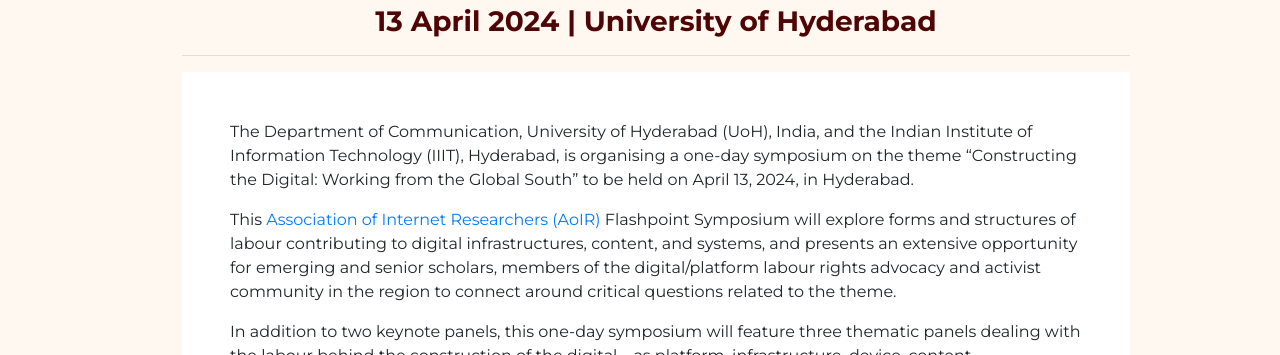
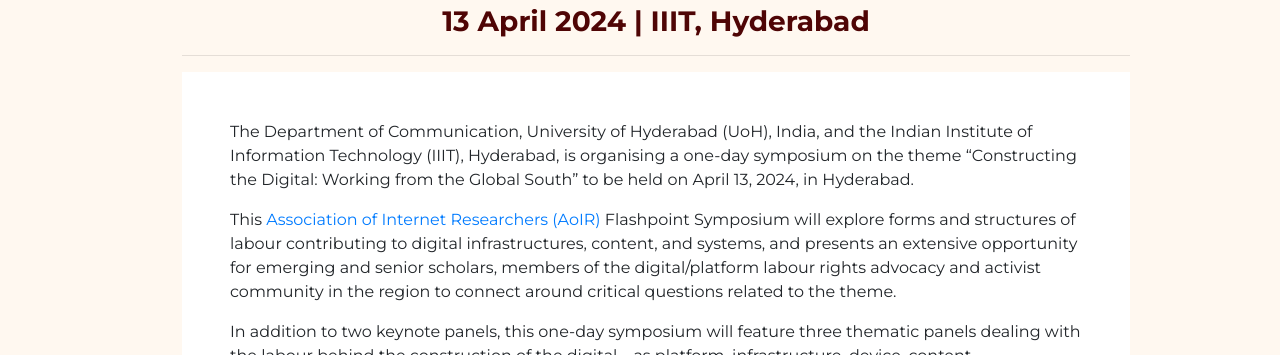
Before and after one commit to aoirhyd2024/aoirhyd2024, a website: page index.html in a window 1280 px wide. Shown: the part 745-1100 px from the top of the page. Drawn offline with Linux system fonts and the light colour scheme; files whose address does not match are found by name.

Commit message:
updated location of conf

```diff
--- a/index.html
+++ b/index.html
@@ -242,7 +242,7 @@
 	<section id="programme" class="section-padding">
 		<div class="container">
 			<h2>Programme</h2>
-			<h3>13 April 2024 | University of Hyderabad</h3>
+			<h3>13 April 2024 | IIIT, Hyderabad</h3>
 			<hr>
 			<div class="notebook">
 			<p>
```
